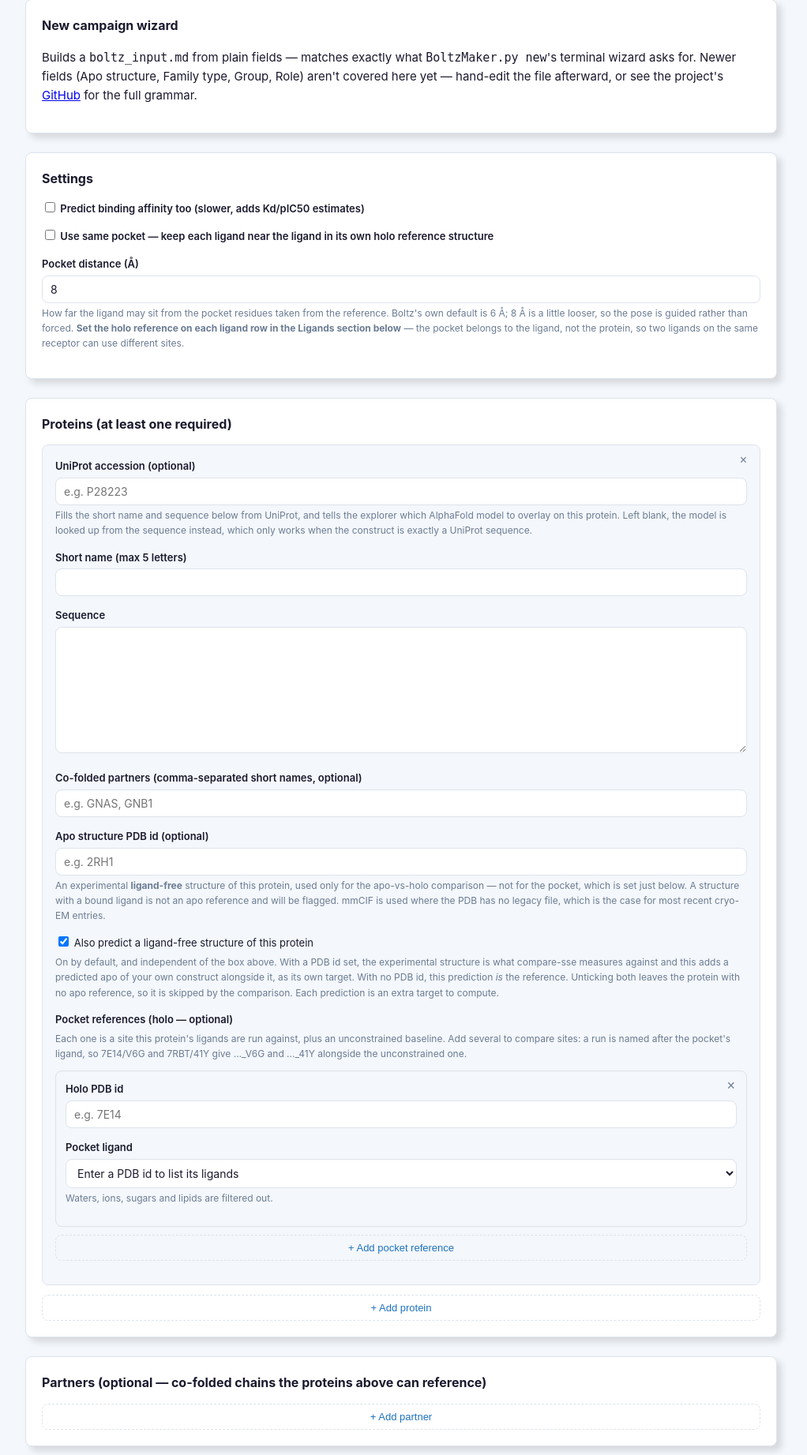
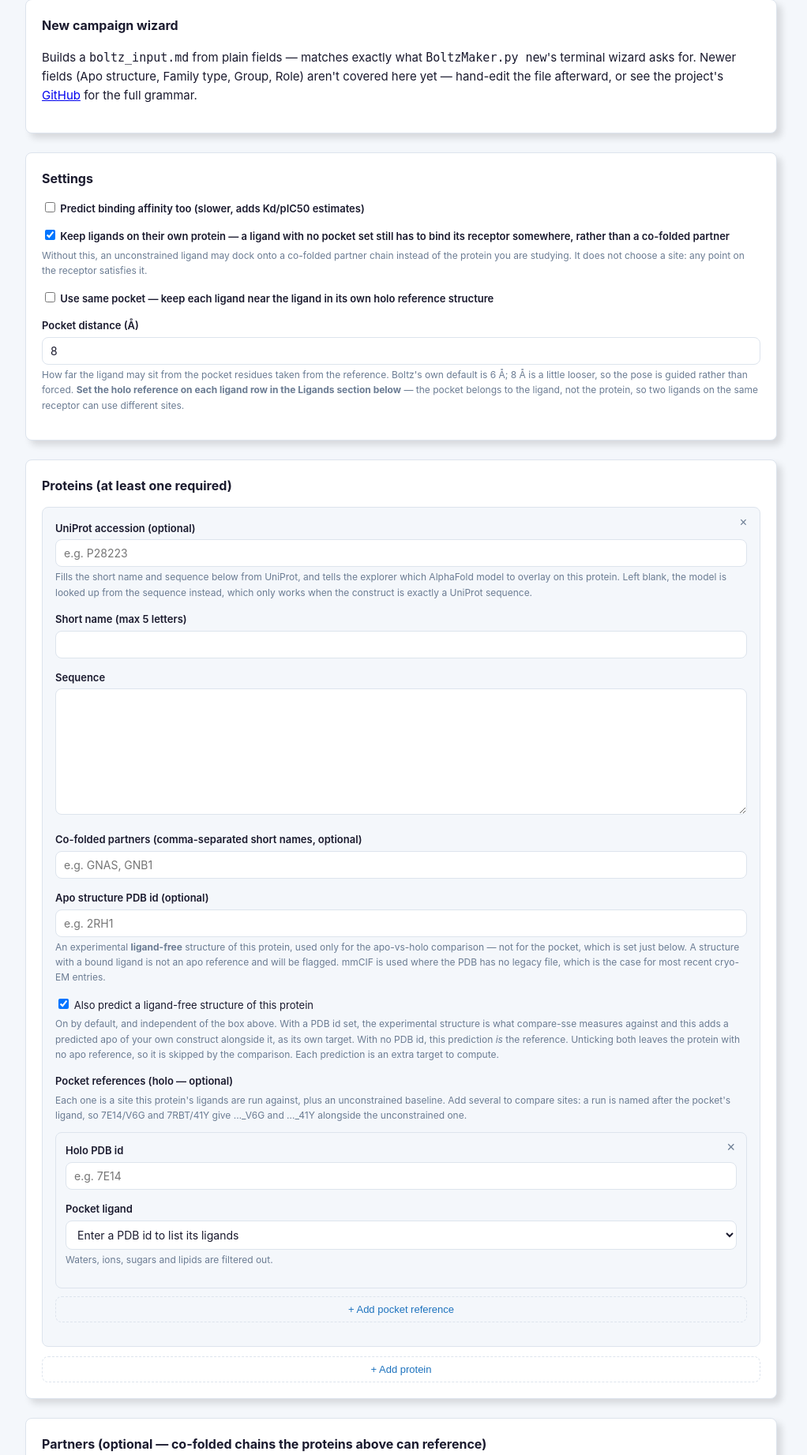
Before and after one commit to bellcheddar/BoltzMaker, a Flask app: page /new in a window 1280 px wide. Shown: the part 78-1921 px from the top of the page at 79% size, without its empty margins (132-1154 px from the left). Run offline with Flask 3, Linux system fonts and the light colour scheme.

Commit message:
Prepare form: keep ligands on their own protein, ticked by default
The checkbox for the Confine to receptor setting. Ticked by default because a
ligand docking onto a co-folded partner is the failure it prevents, and that is
not something anyone should have to remember to turn on. Unticking restores free
placement, which is a real diagnostic -- it is just not a pharmacology baseline.

Co-Authored-By: Claude Opus 5 <noreply@anthropic.com>
Claude-Session: https://claude.ai/code/session_01PhLoidM4zsxogUqHyfxmWi

```diff
--- a/web/boltzmaker_web/views_auto.py
+++ b/web/boltzmaker_web/views_auto.py
@@ -245,7 +245,7 @@ def prepare():
     compare_sse = not cfg.get("skip_sse")
 
     try:
-        predict_affinity, proteins, partners, ligands = _parse_form()
+        predict_affinity, proteins, partners, ligands, confine_to_receptor = _parse_form()
         use_same_pocket = request.form.get("use_same_pocket") in ("1", "on", "true", "yes")
         raw_distance = (request.form.get("pocket_distance") or "8").strip()
         try:
@@ -379,7 +379,8 @@ def prepare():
         md_text = assemble_boltz_input_md(predict_affinity, proteins, partners, ligands,
                                           compare_sse=compare_sse,
                                           apo_reference_paths=apo_paths,
-                                          pocket_distance=pocket_distance if use_same_pocket else 0.0)
+                                          pocket_distance=pocket_distance if use_same_pocket else 0.0,
+                                          confine_to_receptor=confine_to_receptor)
     except WizardValidationError as exc:
         return _render_prepare(defaults=cfg, error=str(exc), form=request.form,
                                error_field=getattr(exc, 'field', ''))
--- a/web/boltzmaker_web/views_new.py
+++ b/web/boltzmaker_web/views_new.py
@@ -78,6 +78,9 @@ def _parse_form() -> tuple[bool, list[ProteinInput], list[PartnerInput], list[Li
     used_names: set[str] = set()
 
     predict_affinity = request.form.get("predict_affinity") == "on"
+    # Checked by default in the form, so an absent value on a hand-built POST means
+    # off; the form always sends it when ticked.
+    confine_to_receptor = request.form.get("confine_to_receptor") == "on"
 
     partner_names = request.form.getlist("partner_name[]")
     partner_sequences = request.form.getlist("partner_sequence[]")
@@ -197,7 +200,7 @@ def _parse_form() -> tuple[bool, list[ProteinInput], list[PartnerInput], list[Li
             raise WizardValidationError(f"Ligand '{name}' needs a SMILES or CCD value.", field="ligand_value")
         ligands.append(LigandInput(name=name, kind=kind, value=value))
 
-    return predict_affinity, proteins, partners, ligands
+    return predict_affinity, proteins, partners, ligands, confine_to_receptor
 
 
 @bp.route("/new", methods=["GET", "POST"])
@@ -206,7 +209,7 @@ def new():
         return render_template("new_wizard.html", active="new")
 
     try:
-        predict_affinity, proteins, partners, ligands = _parse_form()
+        predict_affinity, proteins, partners, ligands, confine_to_receptor = _parse_form()
         md_text = assemble_boltz_input_md(predict_affinity, proteins, partners, ligands)
     except WizardValidationError as exc:
         return render_template("new_wizard.html", active="new", error=str(exc), form=request.form)
--- a/web/boltzmaker_web/wizard.py
+++ b/web/boltzmaker_web/wizard.py
@@ -146,6 +146,7 @@ def assemble_boltz_input_md(
     partners: list[PartnerInput],
     ligands: list[LigandInput],
     compare_sse: bool = True,
+    confine_to_receptor: bool = True,
     apo_reference_paths: dict = None,
     pocket_distance: float = 0.0,
 ) -> str:
@@ -166,6 +167,10 @@ def assemble_boltz_input_md(
 
     out = ["Settings:", "Output folder: ./boltz_yamls",
            f"Predict affinity: {'yes' if predict_affinity else 'no'}"]
+    # Only written when it is off, since on is the default -- a campaign built with
+    # it on produces the same spec it always did.
+    if not confine_to_receptor:
+        out.append("Confine to receptor: no")
     # Only written when a pocket is actually in use, so a campaign without one
     # produces the same file it always did.
     if pocket_distance and any(p.pockets for p in proteins):
--- a/web/templates/_wizard_fields.html
+++ b/web/templates/_wizard_fields.html
@@ -11,6 +11,21 @@
     <h2>Settings</h2>
     <div class="md-field">
       <label><input type="checkbox" name="predict_affinity"> Predict binding affinity too (slower, adds Kd/pIC50 estimates)</label>
+    </div>
+
+    {#  Checked by default, and the reason is measured rather than assumed: run
+        unconstrained inside a receptor + G-protein complex, GIPR's LSN1 made 359
+        atom contacts with GNB1 and NONE AT ALL with GIPR, and LSN2 did the same.
+        A baseline like that answers a question nobody asked. Unticking restores
+        the older behaviour, which is a legitimate diagnostic when what you want
+        to know is whether the model finds the receptor unaided.  #}
+    <div class="md-field">
+      <label><input type="checkbox" name="confine_to_receptor" checked> Keep ligands on their
+        own protein &mdash; a ligand with no pocket set still has to bind its receptor
+        somewhere, rather than a co-folded partner</label>
+      <p class="md-hint">Without this, an unconstrained ligand may dock onto a co-folded
+        partner chain instead of the protein you are studying. It does not choose a site:
+        any point on the receptor satisfies it.</p>
     </div>
 
     {#  Co-folding puts a ligand wherever the model likes. Measured on a real
```
Also changed, not shown: tests/test_page_state_roundtrip.py (+35 -0 lines).
